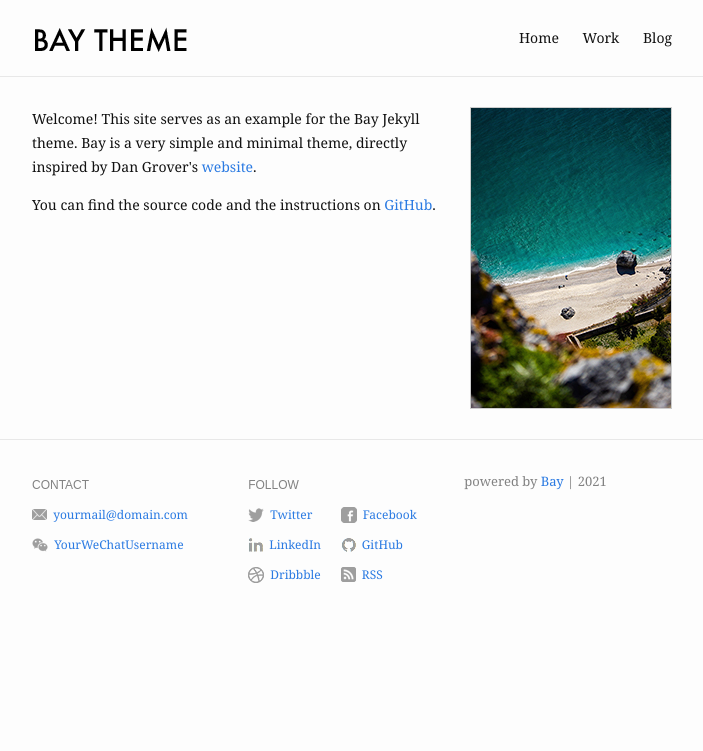
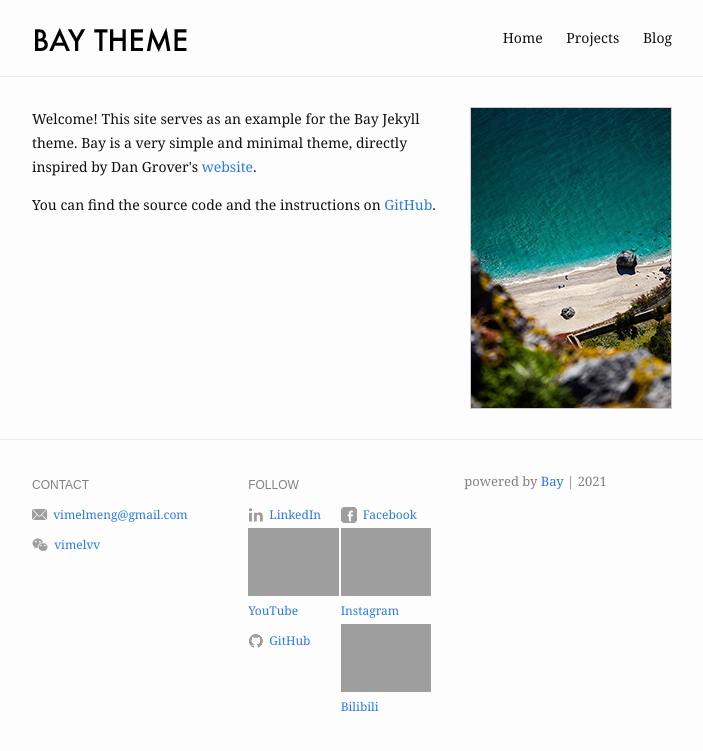
Before and after one commit to vimelmeng/vimelmeng.github.io, a Jekyll site: the page built from index.md, in a window 1280 px wide. Shown: the top 751 px of the page, without its empty margins (288-991 px from the left). Built offline with Jekyll 4.4.1, drawn with Linux system fonts in a browser that asks for light colours.

Commit message:
Update _config.yml

```diff
--- a/_config.yml
+++ b/_config.yml
@@ -1,9 +1,9 @@
 # For technical reasons, this file is *NOT* reloaded automatically when you use
 # 'bundle exec jekyll serve'. If you change this file, please restart the server process.
 
-title: Bay Jekyll Theme
+title: Project | Vimel Meng
 description: >- # this means to ignore newlines until "baseurl:"
-  Bay is a minimal Jekyll Theme.
+  Projects of Vimel Meng.
 baseurl: "/bay" # the subpath of the site
 url: "https://eliottvincent.github.io" # the base hostname & protocol for the site
 og_image: /assets/img/profile-pic.jpg
@@ -13,32 +13,32 @@ header:
   pages:
     - name: Home
       slug: /
-    - name: Work
+    - name: Projects
     - name: Blog
 
 footer:
   show_powered_by: true
   contact:
     - name: Email
-      value: yourmail@domain.com
-      link: mailto:yourmail@domain.com
+      value: vimelmeng@gmail.com
+      link: mailto:vimelmeng@gmail.com
     - name: WeChat
-      value: YourWeChatUsername
+      value: vimelvv
       link: "#"
   follow:
-    - name: Twitter
-      link: http://twitter.com/YourTwitterUsername
-      username: "@YourTwitterUsername"
+    - name: LinkedIn
+      link: http://linkedin.com/in/vimelmeng
     - name: Facebook
       link: http://facebook.com/YourFacebookUsername
-    - name: LinkedIn
+    - name: YouTube
       link: http://linkedin.com/in/YourLinkedInUsername
+    - name: Instagram
+      link: https://www.instagram.com/vimelmeng/
     - name: GitHub
       link: http://github.com/YourGitHubUsername
-    - name: Dribbble
-      link: https://dribbble.com/YourDribbbleUsername
-    - name: RSS
-      link: /feed.xml
+    - name: Bilibili
+      link: https://space.bilibili.com/182812785
+
 
 # Build settings
 markdown: kramdown
```
